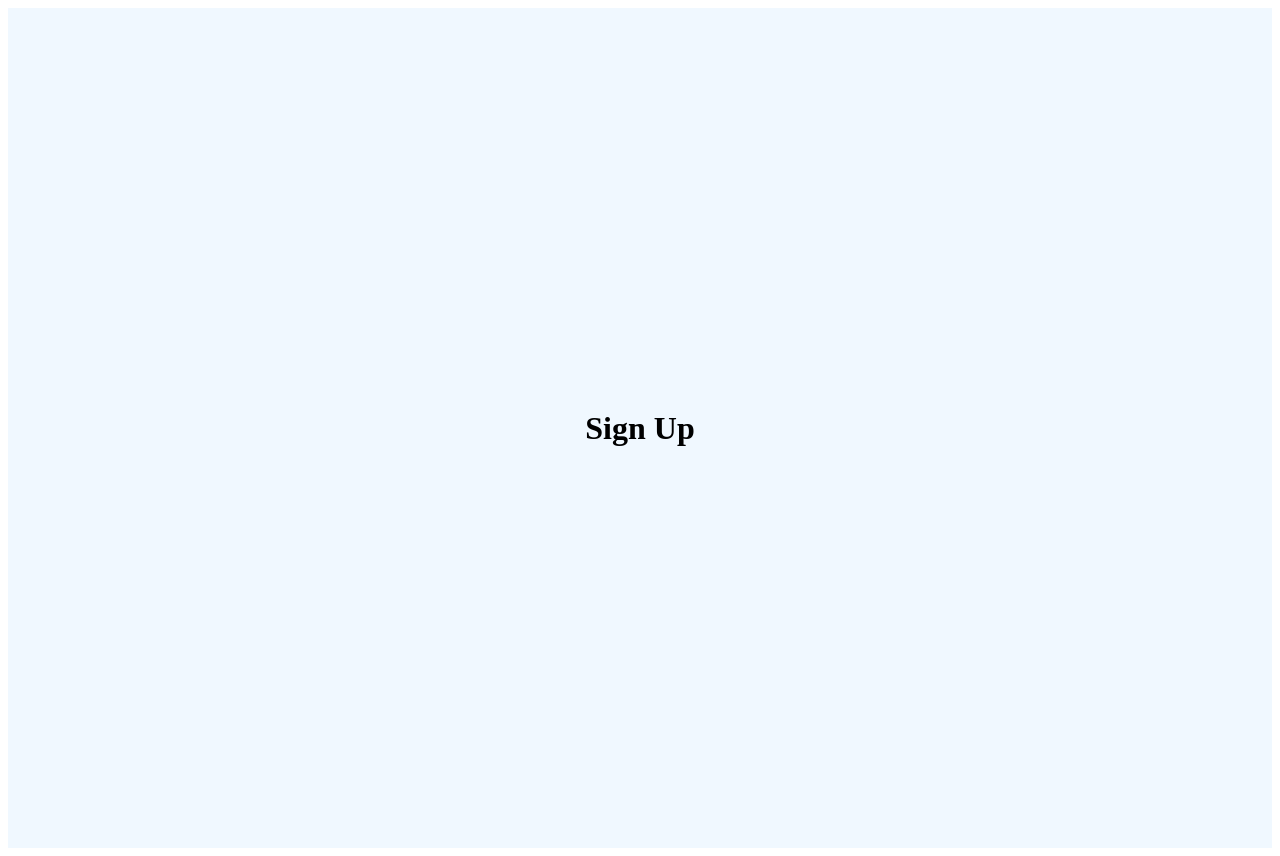
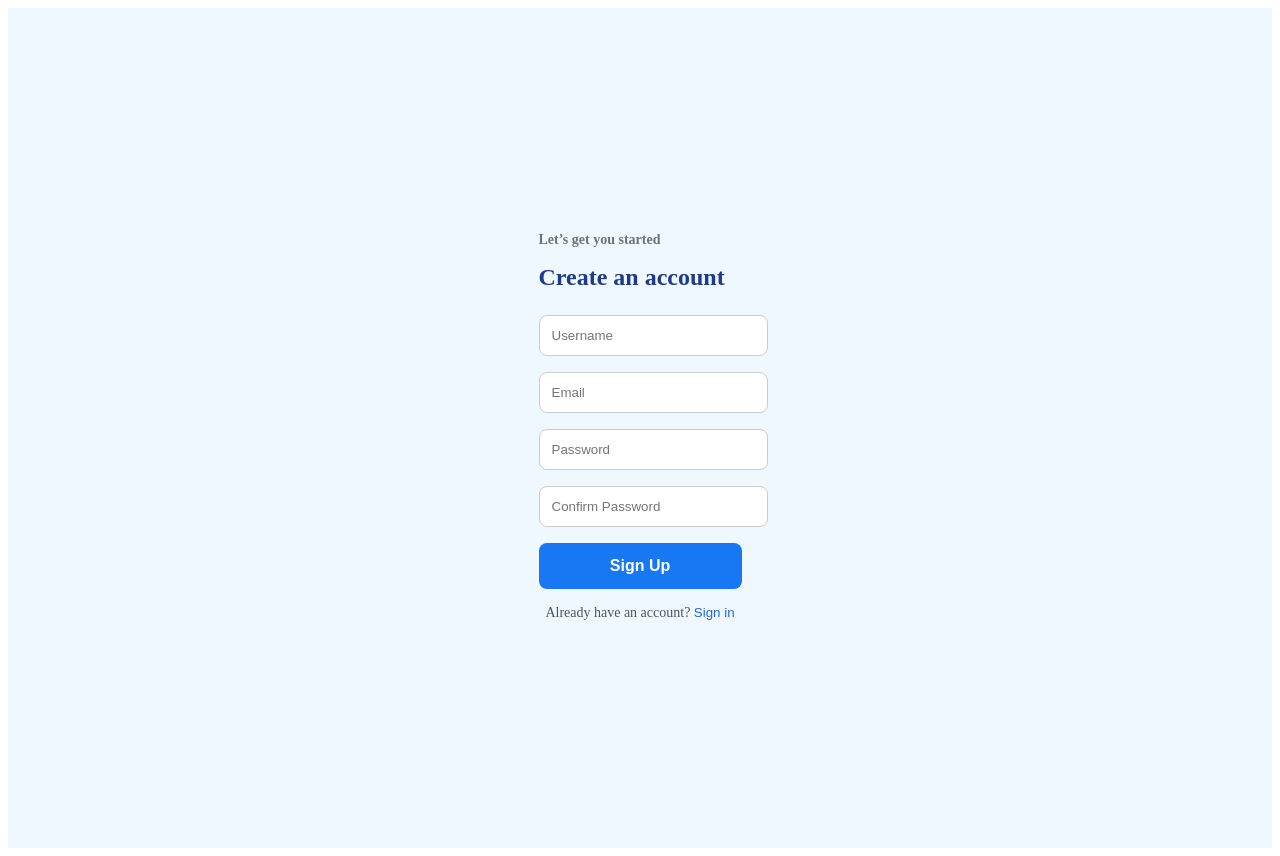
Before and after one commit to amanuel-gezahange/accounting-web-app, a Next.js app: page / in a window 1280 px wide. Both pictures are taken after a click on the button "Sign up". Built offline with nearby package versions, Linux system fonts and the light colour scheme.

Commit message:
Updated SignUp.js and SignUp.module.css to match SignIn style and structure

```diff
--- a/src/app/page.js
+++ b/src/app/page.js
@@ -20,7 +20,15 @@ export default function Home() {
           </p>
         </div>
       ) : (
-        <SignUp />
+        <div>
+          <SignUp />
+          <p className={styles.linkText}>
+            Already have an account?{" "}
+            <button onClick={() => setIsSignIn(true)} className={styles.linkButton}>
+              Sign in
+            </button>
+          </p>
+        </div>
       )}
     </div>
   );
--- a/src/app/page.module.css
+++ b/src/app/page.module.css
@@ -6,8 +6,9 @@
   align-items: center;
   height: 100vh;
   padding: 20px;
+
+
 }
-
 .heading {
   font-size: 0.875rem;
   color: #6b7280;
--- a/src/components/signup/SignUp.js
+++ b/src/components/signup/SignUp.js
@@ -1,97 +1,40 @@
-"use client";
+'use client';
 import React from "react";
 import styles from "./SignUp.module.css";
 
-export default function SignUp(){
+export default function SignUp() {
   return (
-        <h1>Sign Up</h1>
-    )
-}
-/**
- *
- *
- * /*
-
-<div className="homeContainer bg-blue-50 min-h-screen flex items-center justify-center px-4">
-      <div className="signIn_Container shadow-lg rounded-xl w-full max-w-md font-sans">
-        {isSignIn ? (
-          // ===== Sign In Form =====
-          <>
-            <h2 className="text-sm text-gray-500 mb-1">Welcome back 👋</h2>
-            <h1 className="text-2xl font-bold text-blue-900 mb-6">Sign in to your account</h1>
+    <div className={styles.signUp_Container}>
+      <h2 className={styles.heading}>Let’s get you started</h2>
+      <h1 className={styles.title}>Create an account</h1>
       <form>
         <input
           type="text"
-                placeholder="Username or Email"
-                className="customInput"
+          placeholder="Username"
+          className={styles.customInput}
+        />
+        <input
+          type="email"
+          placeholder="Email"
+          className={styles.customInput}
         />
         <input
           type="password"
           placeholder="Password"
-                className="customInput"
-              />
-              <button
-                type="submit"
-                className="signInButton transition-colors duration-300 hover:bg-blue-700"
-              >
-                Sign In
-              </button>
-            </form>
-            <p className="text-sm text-center mt-4 text-gray-600">
-              Don’t have an account?{' '}
-              <button
-                onClick={() => setIsSignIn(false)}
-                className="text-blue-600 font-medium hover:underline bg-transparent border-none"
-              >
-                Sign up
-              </button>
-            </p>
-          </>
-        ) : (
-          // ===== Sign Up Form =====
-          <>
-            <h2 className="text-sm text-gray-500 mb-1">Let’s get you started</h2>
-            <h1 className="text-2xl font-bold text-blue-900 mb-6">Create an account</h1>
-            <form>
-              <input
-                type="text"
-                placeholder="Username"
-                className="customInput"
-              />
-              <input
-                type="email"
-                placeholder="Email"
-                className="customInput"
-              />
-              <input
-                type="password"
-                placeholder="Password"
-                className="customInput"
+          className={styles.customInput}
         />
         <input
           type="password"
           placeholder="Confirm Password"
-                className="customInput"
+          className={styles.customInput}
         />
         <button
           type="submit"
-                className="signInButton transition-colors duration-300 hover:bg-blue-700"
+          className={`${styles.signInButton} ${styles.transition}`}
         >
           Sign Up
         </button>
       </form>
-            <p className="text-sm text-center mt-4 text-gray-600">
-              Already have an account?{' '}
-              <button
-                onClick={() => setIsSignIn(true)}
-                className="text-blue-600 font-medium hover:underline bg-transparent border-none"
-              >
-                Sign in
-              </button>
-            </p>
-          </>
-        )}
     </div>
-    </div>
- /*
- */
+  );
+}
```
Also changed, not shown: src/components/signIn/SignIn.js (line endings or trailing spaces). Lines whose indentation alone changed are shown as unchanged.
